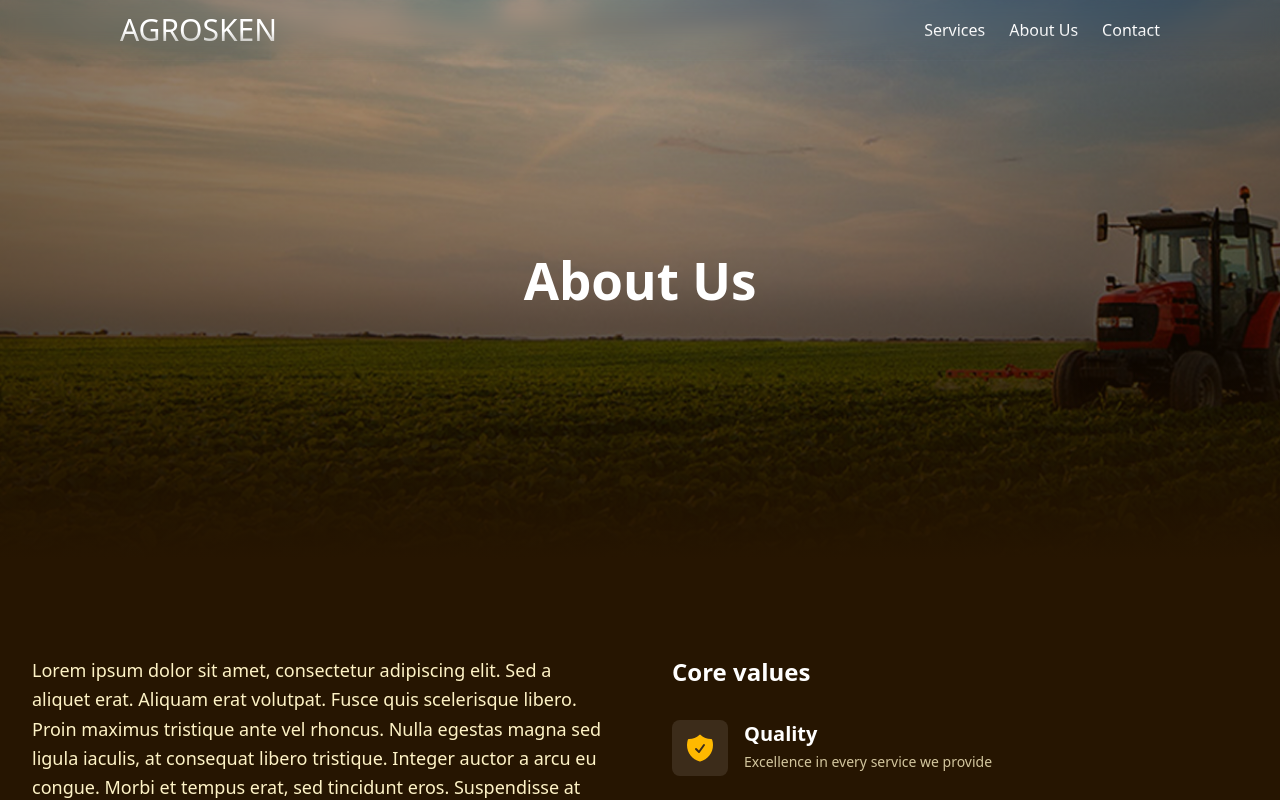
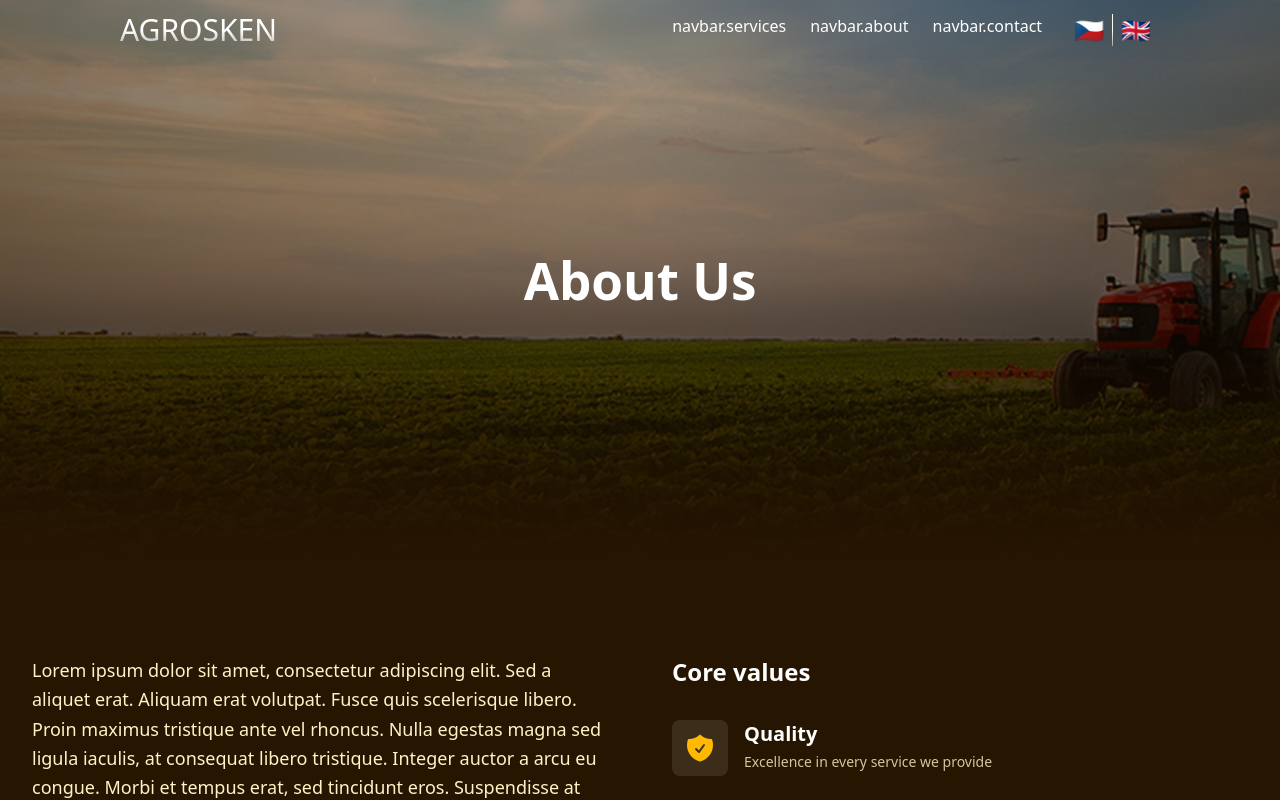
Before and after one commit to pantheraworks/agrosken, a React (Vite) app: page /about-us in a window 1280 px wide. Shown: the top 800 px of the page. Built offline with nearby package versions, Linux system fonts and the light colour scheme.

Commit message:
add react intl

```diff
--- a/package.json
+++ b/package.json
@@ -22,6 +22,7 @@
     "framer-motion": "^12.16.0",
     "react": "^19.1.0",
     "react-dom": "^19.1.0",
+    "react-intl": "^7.1.11",
     "react-router-dom": "^7.6.2",
     "tailwindcss": "^4.1.8"
   },
--- a/src/App.tsx
+++ b/src/App.tsx
@@ -7,6 +7,7 @@ import FAQPage from "./pages/faq/FAQPage";
 import AboutUsPage from "./pages/about-us/AboutUsPage";
 import { ScrollToHash } from "./components/ScrollToHash";
 import { MobileProvider } from "./providers/MobileProvider";
+import { LocaleProvider } from "./providers/LocaleProvider";
 
 const App = () => {
   return (
@@ -25,9 +26,11 @@ const App = () => {
 
 const AppWithProviders = () => {
   return (
-    <MobileProvider>
-      <App />
-    </MobileProvider>
+    <LocaleProvider>
+      <MobileProvider>
+        <App />
+      </MobileProvider>
+    </LocaleProvider>
   );
 };
 
--- a/src/components/Navbar/DesktopNavbar.tsx
+++ b/src/components/Navbar/DesktopNavbar.tsx
@@ -1,3 +1,4 @@
+import { useLocale } from "../../locales/LocaleHooks";
 import { NavLink } from "../NavLink";
 import type { NavbarItem } from "./Navbar";
 
@@ -6,6 +7,8 @@ interface DesktopNavbarProps {
 }
 
 export const DesktopNavbar = ({ items }: DesktopNavbarProps) => {
+  const { setLocale } = useLocale();
+
   return (
     <div
       className="fixed top-0 w-full px-30 navbar z-50"
@@ -17,7 +20,10 @@ export const DesktopNavbar = ({ items }: DesktopNavbarProps) => {
       }}
     >
       <div className="flex w-full justify-between items-center border-b-orange-50 border-b-1 py-3">
-        <NavLink href={"/#hero-section"} className="text-3xl font-bold hover:text-amber-500">
+        <NavLink
+          href={"/#hero-section"}
+          className="text-3xl font-bold hover:text-amber-500"
+        >
           AGROSKEN
         </NavLink>
         <div className="flex h-min gap-6">
@@ -26,6 +32,20 @@ export const DesktopNavbar = ({ items }: DesktopNavbarProps) => {
               {label}
             </NavLink>
           ))}
+          <div className="grid grid-cols-2 divide-x-1 divide-amber-50">
+            <div
+              className="text-2xl px-2 cursor-pointer"
+              onClick={() => setLocale("cs-CZ")}
+            >
+              🇨🇿
+            </div>
+            <div
+              className="text-2xl px-2 cursor-pointer"
+              onClick={() => setLocale("en-US")}
+            >
+              🇬🇧
+            </div>
+          </div>
         </div>
       </div>
     </div>
--- a/src/components/Navbar/Navbar.tsx
+++ b/src/components/Navbar/Navbar.tsx
@@ -1,33 +1,20 @@
 import { useIsMobile } from "../../providers/MobileProvider";
 import { DesktopNavbar } from "./DesktopNavbar";
 import { MobileNavbar } from "./MobileNavbar";
+import { useNavbarItems } from "./NavbarHooks";
 
 export interface NavbarItem {
   href: string;
   label: string;
 }
 
-export const NavbarItems: NavbarItem[] = [
-  {
-    href: "/#services-section",
-    label: "Services",
-  },
-  {
-    href: "/about-us",
-    label: "About Us",
-  },
-  {
-    href: "/#contact-section",
-    label: "Contact",
-  },
-];
-
 export const Navbar = () => {
   const isMobile = useIsMobile();
+  const navbarItems = useNavbarItems();
 
   return isMobile ? (
-    <MobileNavbar items={NavbarItems} />
+    <MobileNavbar items={navbarItems} />
   ) : (
-    <DesktopNavbar items={NavbarItems} />
+    <DesktopNavbar items={navbarItems} />
   );
 };
--- /dev/null
+++ b/src/components/Navbar/NavbarHooks.ts
@@ -0,0 +1,27 @@
+import { useMemo } from "react";
+import { useMessage } from "../../locales/LocaleHooks";
+import type { NavbarItem } from "./Navbar";
+
+export const useNavbarItems = (): NavbarItem[] => {
+  const servicesLabel = useMessage("navbar.services");
+  const aboutLabel = useMessage("navbar.about");
+  const contactLabel = useMessage("navbar.contact");
+
+  return useMemo(
+    () => [
+      {
+        href: "/#services-section",
+        label: servicesLabel,
+      },
+      {
+        href: "/about-us",
+        label: aboutLabel,
+      },
+      {
+        href: "/#contact-section",
+        label: contactLabel,
+      },
+    ],
+    [servicesLabel, aboutLabel, contactLabel]
+  );
+};
--- /dev/null
+++ b/src/components/contexts/LocaleContext.ts
@@ -0,0 +1,6 @@
+import { createContext } from "react";
+import type { LocaleContextState } from "../../providers/LocaleProvider";
+
+export const LocaleContext = createContext<LocaleContextState | undefined>(
+  undefined
+);
--- /dev/null
+++ b/src/locales/LocaleHooks.ts
@@ -0,0 +1,35 @@
+import { useContext, type ReactNode } from "react";
+import { type LocaleContextState } from "../providers/LocaleProvider";
+import { LocaleContext } from "../components/contexts/LocaleContext";
+import type { LocaleMessageKeys } from "./LocaleTypes";
+import { useIntl } from "react-intl";
+
+export interface MessageProps {
+  id: LocaleMessageKeys;
+  values?: Record<string, string | number>;
+}
+
+export const useLocale = (): LocaleContextState => {
+  const context = useContext(LocaleContext);
+
+  if (!context) {
+    throw new Error("useLocale must be used within a LocaleProvider");
+  }
+
+  return context;
+};
+
+export const useMessage = (
+  id: LocaleMessageKeys,
+  values?: Record<string, string | number>
+): string => {
+  const intl = useIntl();
+
+  return intl.formatMessage({ id }, values);
+};
+
+export const Message = ({ id, values }: MessageProps): ReactNode => {
+  const intl = useIntl();
+
+  return intl.formatMessage({ id }, values);
+};
--- /dev/null
+++ b/src/locales/LocaleTypes.ts
@@ -0,0 +1,4 @@
+import en from "./en.json";
+
+export type LocaleMessageKeys = keyof typeof en;
+export type LocaleMessages = typeof en;
--- /dev/null
+++ b/src/locales/cs.json
@@ -0,0 +1,5 @@
+{
+  "navbar.services": "Služby",
+  "navbar.about": "O nás",
+  "navbar.contact": "Kontakt"
+}
--- /dev/null
+++ b/src/locales/en.json
@@ -0,0 +1,5 @@
+{
+  "navbar.services": "Services",
+  "navbar.about": "About Us",
+  "navbar.contact": "Contact"
+}
--- /dev/null
+++ b/src/providers/LocaleProvider.tsx
@@ -0,0 +1,51 @@
+import type { LocaleMessages } from "../locales/LocaleTypes";
+import { IntlProvider } from "react-intl";
+import en from "../locales/en.json";
+import cs from "../locales/cs.json";
+import { useState, type ReactNode } from "react";
+import { LocaleContext } from "../components/contexts/LocaleContext";
+
+const LOCAL_STORAGE_KEY = "locale";
+
+type Locale = "en-US" | "cs-CZ";
+
+interface LocaleProviderProps {
+  children: ReactNode;
+}
+
+export interface LocaleContextState {
+  locale: string;
+  setLocale: (locale: Locale) => void;
+}
+
+const messages: Record<Locale, LocaleMessages> = {
+  "en-US": en,
+  "cs-CZ": cs,
+};
+
+const defaultLocale = "cs";
+
+export const LocaleProvider: React.FC<LocaleProviderProps> = ({ children }) => {
+  const [locale, setLocale] = useState<Locale>(
+    (localStorage.getItem(LOCAL_STORAGE_KEY) as Locale) || defaultLocale
+  );
+
+  const handleSetLocale = (newLocale: Locale) => {
+    setLocale(newLocale);
+    localStorage.setItem(LOCAL_STORAGE_KEY, newLocale);
+  };
+
+  console.log("message are", messages, "locale is", locale);
+
+  return (
+    <LocaleContext.Provider value={{ locale, setLocale: handleSetLocale }}>
+      <IntlProvider
+        locale={locale}
+        messages={messages[locale]}
+        defaultLocale={defaultLocale}
+      >
+        {children}
+      </IntlProvider>
+    </LocaleContext.Provider>
+  );
+};
```
Also changed, not shown: 1 other file (tests, documents, lock files or other folders).
